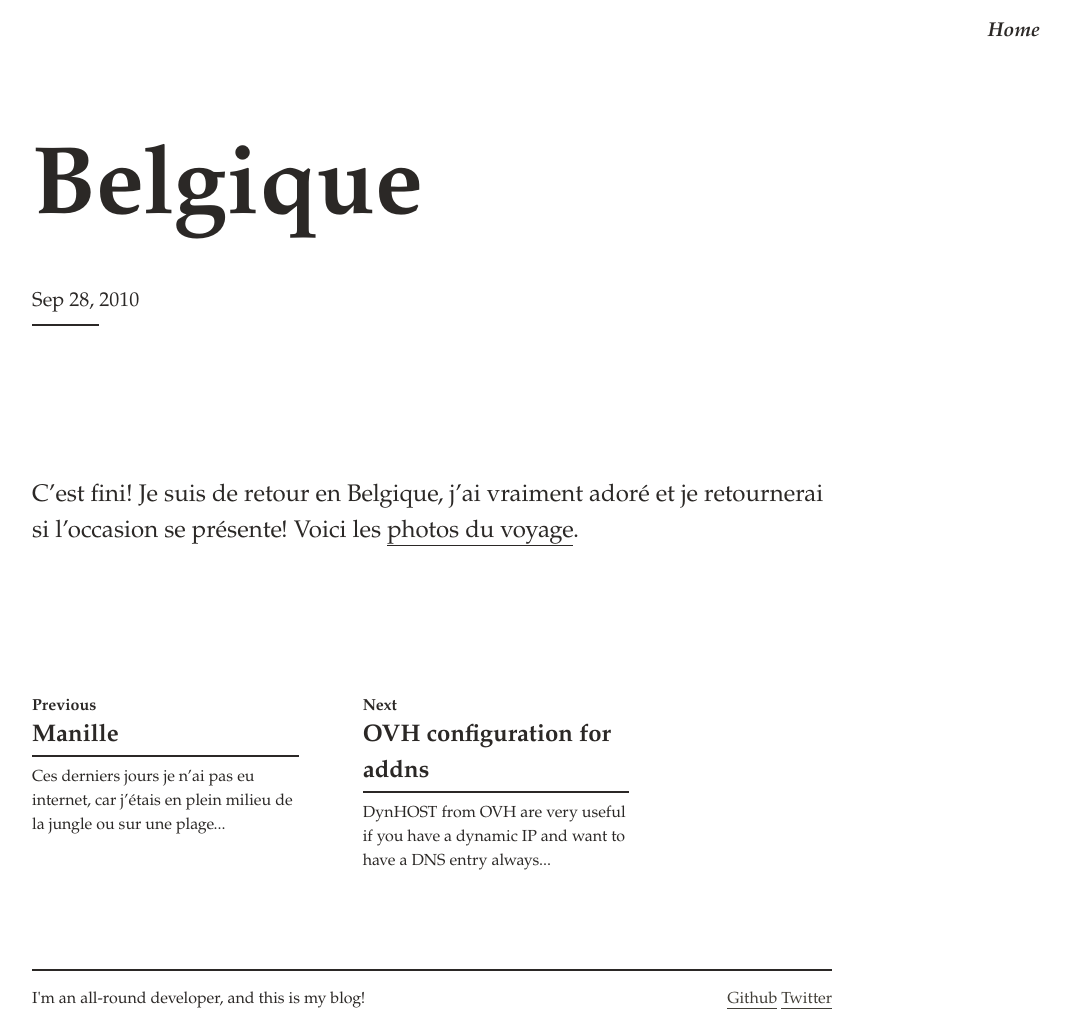
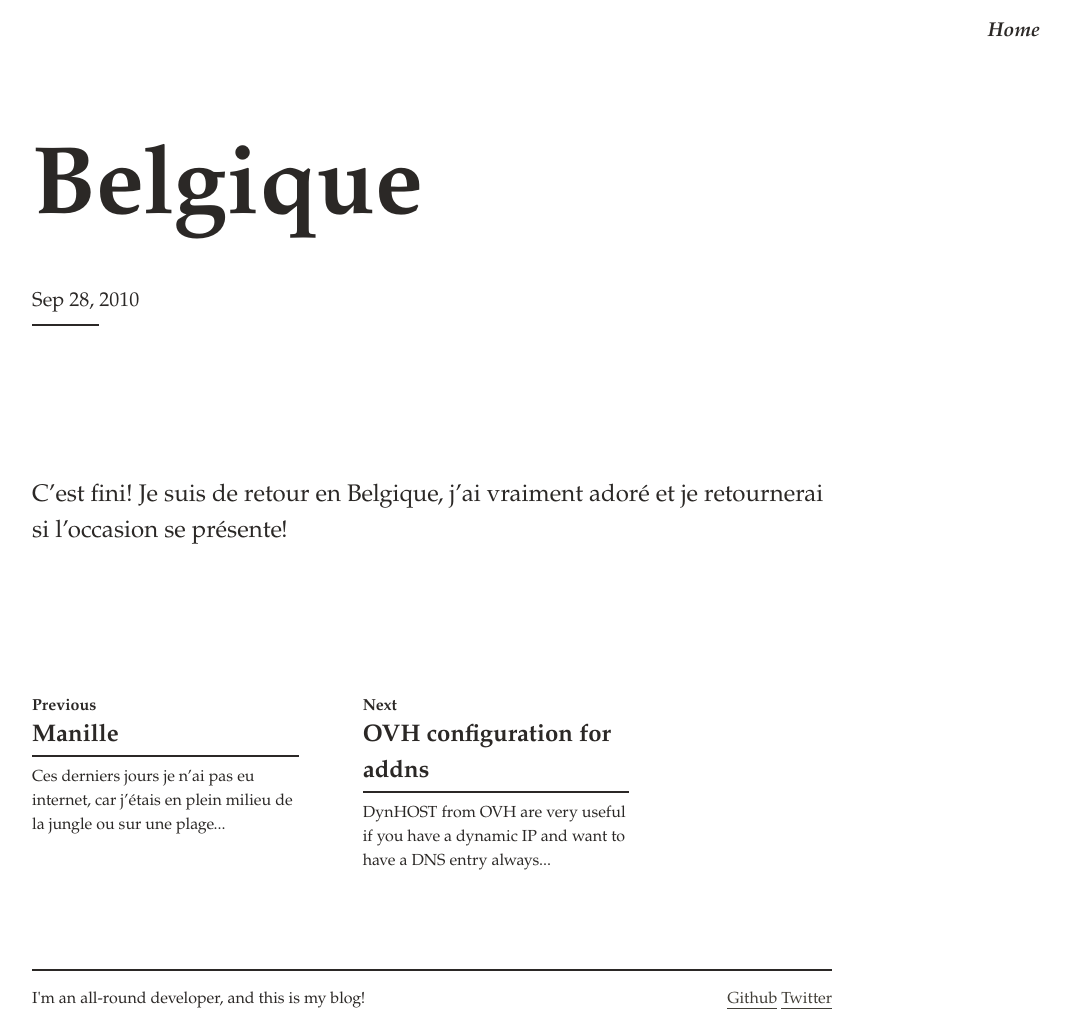
Before and after one commit to adaxi/blog, a Jekyll site: the page built from _posts/2010-09-28-belgique.md, in a window 1280 px wide. Shown: the whole page, without its empty margins (208-1279 px from the left). Built offline with Jekyll 4.4.1, drawn with Linux system fonts in a browser that asks for light colours.

Commit message:
Fix broken URLs

```diff
--- a/_posts/2010-09-28-belgique.md
+++ b/_posts/2010-09-28-belgique.md
@@ -17,5 +17,5 @@ date_gmt: '2010-09-28 13:26:46 +0000'
 tags: []
 comments: []
 ---
+
 C'est fini! Je suis de retour en Belgique, j'ai vraiment adoré et je retournerai si l'occasion se présente!
-Voici les <a title="Lien vers les photos" href="http://picasaweb.google.com/bonaert/Philipinnes?feat=directlink">photos du voyage</a>.
```
Also changed, not shown: _posts/2010-02-27-add-google-autocomplete-to-your-website.md (+1 -1 lines), _posts/2010-10-23-ovh-configuration-for-addns.md (+1 -1 lines).
